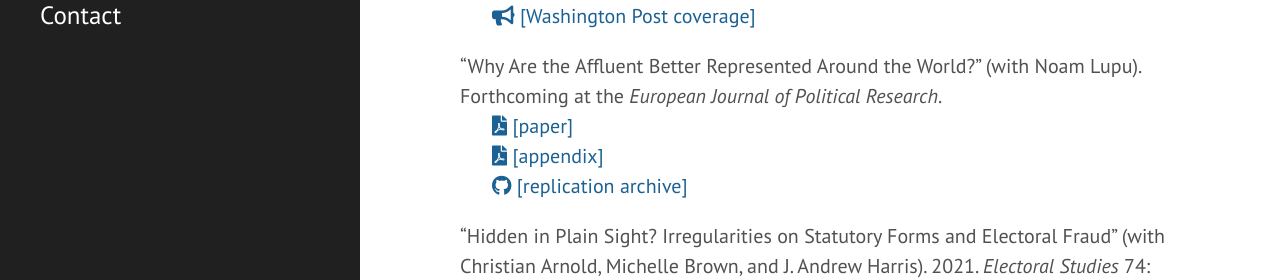
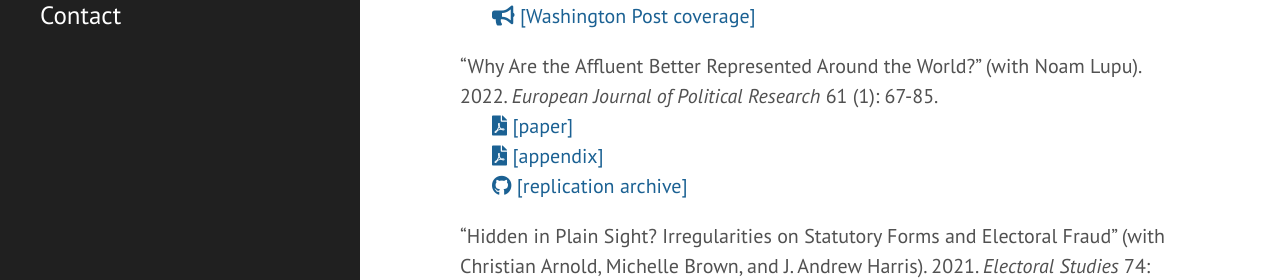
Before and after one commit to zachwarner/zachwarner.github.io, a Jekyll site: the page built from research.md, in a window 1280 px wide and 900 px high. Shown: the part 350-630 px from the top of the window. Built offline with Jekyll 4.4.1, drawn with Linux system fonts in a browser that asks for light colours.

Commit message:
Update EJPR published in print

```diff
--- a/research.md
+++ b/research.md
@@ -12,7 +12,7 @@ permalink: /research
 <br>&nbsp;&nbsp;&nbsp;&nbsp;&nbsp;&nbsp;<span style="padding-right:5%"><a href='https://dataverse.harvard.edu/dataset.xhtml?persistentId=doi:10.7910/DVN/DBNBEU'><i class='fas fa-code-branch'></i> [replication archive]</a></span>
 <br>&nbsp;&nbsp;&nbsp;&nbsp;&nbsp;&nbsp;<span style="padding-right:5%"><a href='https://www.washingtonpost.com/politics/2021/06/15/voters-around-world-think-their-governments-are-out-touch-they-have-point/'><i class='fas fa-bullhorn'></i> [Washington Post coverage]</a></span>
 
-"Why Are the Affluent Better Represented Around the World?" (with Noam Lupu). Forthcoming at the *European Journal of Political Research*.
+"Why Are the Affluent Better Represented Around the World?" (with Noam Lupu). 2022. *European Journal of Political Research* 61 (1): 67-85.
 <br>&nbsp;&nbsp;&nbsp;&nbsp;&nbsp;&nbsp;<span style="padding-right:5%"><a href='{{ "/download/Lupu-Warner-Why-Are-the-Affluent.pdf" | relative_url }}'><i class='fas fa-file-pdf'></i> [paper]</a></span>
 <br>&nbsp;&nbsp;&nbsp;&nbsp;&nbsp;&nbsp;<span style="padding-right:5%"><a href='{{ "/download/Lupu-Warner-Why-Are-the-Affluent-Appendix.pdf" | relative_url }}'><i class='fas fa-file-pdf'></i> [appendix]</a></span>
 <br>&nbsp;&nbsp;&nbsp;&nbsp;&nbsp;&nbsp;<span style="padding-right:5%"><a href="https://github.com/zachwarner/Lupu-Warner-Why-Are"><i class='fab fa-github'></i> [replication archive]</a></span>
```
Also changed, not shown: 2 other files.
